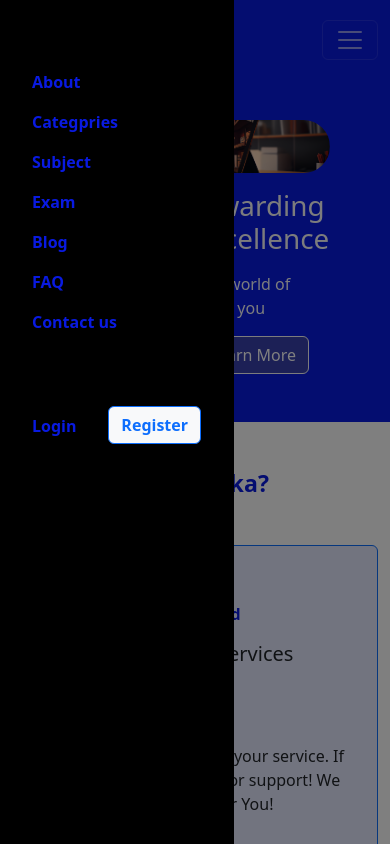
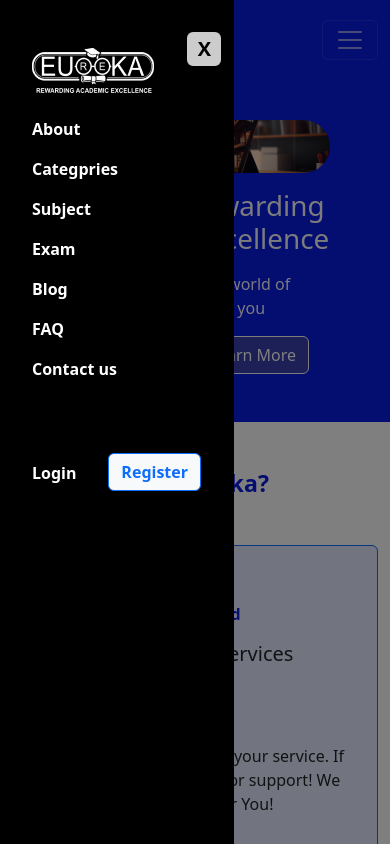
Before and after one commit to mrrfabulous/Euraka, a website: page index.html in a window 390 px wide. Both pictures are taken after a click on the button 350 px from the left and 39 px from the top of the page. Shown: the top 844 px of the page. Drawn offline with nearby package versions, Linux system fonts and the light colour scheme.

Commit message:
added logo to the nav menu on small screens

```diff
--- a/index.html
+++ b/index.html
@@ -21,7 +21,8 @@
          <span class="navbar-toggler-icon"></span>
         </button>
         <div class="offcanvas-lg offcanvas-start navbar-collapse " id="navmenu" tabindex="-1" aria-labelledby="offcanvasResponsiveLabel" data-bs-scroll="true">
-          <button type="button" class="btn-close navbar-toggler" data-bs-dismiss="offcanvas" data-bs-target="#navmenu" aria-label="Close"></button>
+          <button type="button" class="btn-close navbar-toggler " data-bs-dismiss="offcanvas" data-bs-target="#navmenu" aria-label="Close">X</button>
+          <img src="images/logo.png" alt="logo" class="menu-logo">
           <ul class="navbar-nav ms-auto">
             <li class="nav-item">
               <a href="#" class="nav-link">About</a>
@@ -510,7 +511,7 @@
           <h3 class="p-text text-center mb-5 pb-3 bold "> Frequently Asked Questions </h3>
         <div class="container bg-light p-3 my-3">
           <button class="accordion d-flex align-items-center justify-content-between bold">
-            How will I get my result? <span class="btn btn-sm btn-light p-bg rounded-circle bold"> + </span>
+            How will I get my result?  <span class="btn btn-sm btn-primary p-bg rounded-circle bold"> + </span>
         </button>
         <div class="panel pt-3">
           <p>Far far away, behind the word mountains, far from the countries Vokalia and Consonantia, there live the blind texts.</p>
--- a/style.css
+++ b/style.css
@@ -110,13 +110,32 @@
   cursor: pointer;
 }
 
+.menu-logo{
+  display: none;
+}
 
+.btn-close {
+  background: white;
+  color: #000;
+  font-weight: 600;
+  border: 3px solid white;
+  position: absolute;
+  right: 5%;
+  opacity: 0.8;
+  padding: 0.2em;
+}
+
+.btn-close:hover {
+  opacity: 1;
+  color: #fff;
+  background: none;
+}
 
   @media (max-width: 991.98px) {
     #navmenu {
       display: flex;
       justify-content: start;
-      align-items: end;
+      align-items: start;
       padding: 2em;
       width: max(60%);
       background: #000;
@@ -128,8 +147,20 @@
       justify-content: space-between;
     }
     #navmenu .navbar-nav .nav-item a{
-      color: #091AE1;
+      color: #fff;
       font-weight: 600;
+    }
+
+    #navmenu .navbar-nav .nav-item a:hover{
+      background: #535455;
+      padding-left: 10px;
+      text-align: center;
+      /* transform: translateX(1em); */
+    }
+
+    .menu-logo{
+      display: block;
+      margin: 1em 0;
     }
 
 
```
